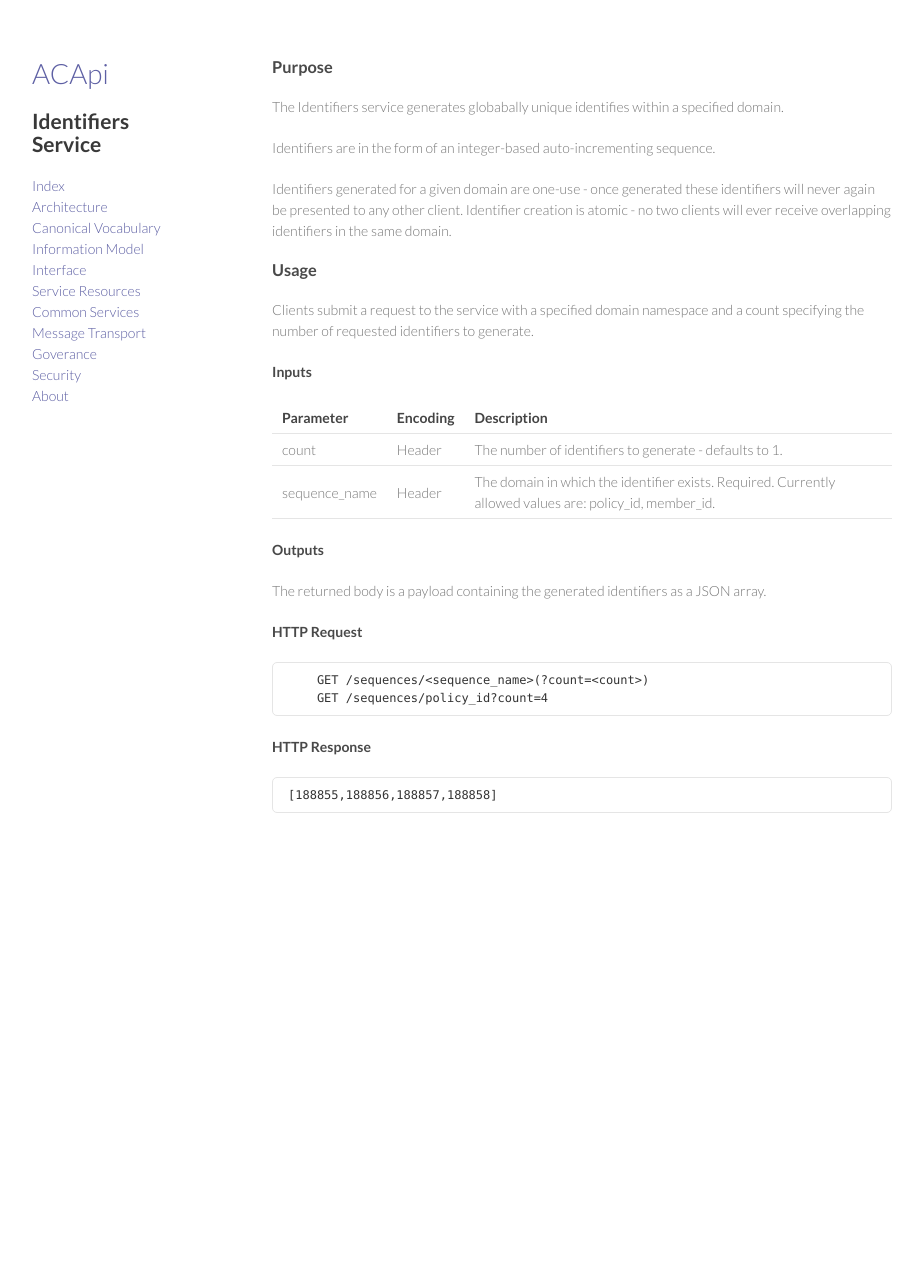
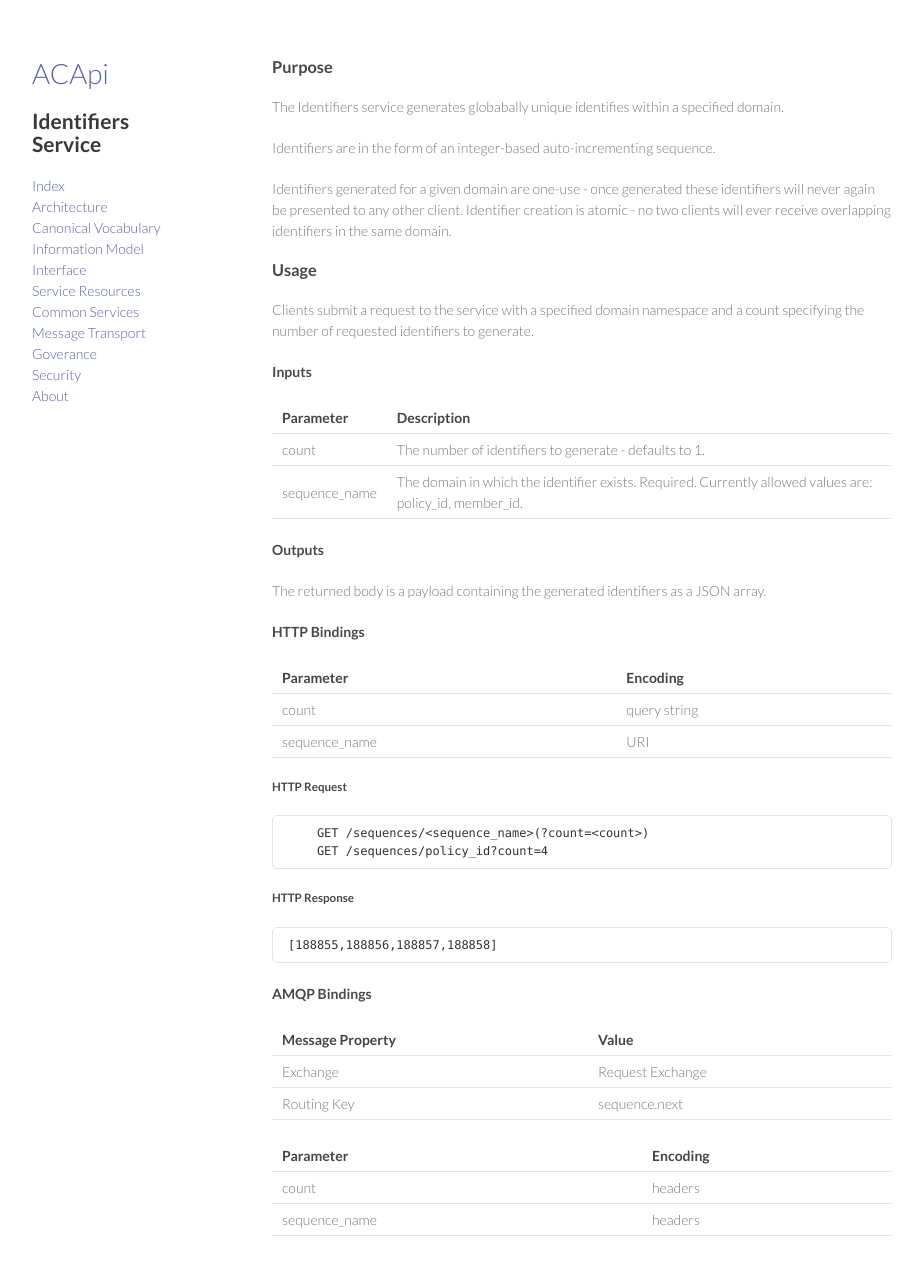
Before and after one commit to dchbx/dchbx.github.io, a Jekyll site: the page built from _commonservices/identifier_generation.md, in a window 1280 px wide and 1306 px high. Shown: the top 1275 px of the window, without its empty margins (178-1101 px from the left). Built offline with Jekyll 4.4.1, drawn with Linux system fonts in a browser that asks for light colours; Markdown is read by kramdown in place of the engine named in the settings.

Commit message:
Adding amqp bindings for identifier generation.

```diff
--- a/_commonservices/identifier_generation.md
+++ b/_commonservices/identifier_generation.md
@@ -17,19 +17,38 @@ Clients submit a request to the service with a specified domain namespace and a
 
 #### Inputs
 
-| Parameter | Encoding | Description |
-| ------ | ----------- | ----- |
-| count | Header | The number of identifiers to generate - defaults to 1. |
-| sequence_name | Header | The domain in which the identifier exists.  Required.  Currently allowed values are: policy_id, member_id. |
+| Parameter | Description |
+| --------- | ----------- |
+| count | The number of identifiers to generate - defaults to 1. |
+| sequence_name | The domain in which the identifier exists.  Required.  Currently allowed values are: policy_id, member_id. |
 
 #### Outputs
 The returned body is a payload containing the generated identifiers as a JSON array.
 
-#### HTTP Request
+#### HTTP Bindings
+
+| Parameter | Encoding |
+| --------- | -------- |
+| count | query string |
+| sequence_name | URI |
+
+##### HTTP Request
 
         GET /sequences/<sequence_name>(?count=<count>)
         GET /sequences/policy_id?count=4
 
-#### HTTP Response
+##### HTTP Response
 
 	[188855,188856,188857,188858]
+
+#### AMQP Bindings
+
+| Message Property | Value |
+| --- | ----- |
+| Exchange | Request Exchange |
+| Routing Key | sequence.next |
+
+| Parameter | Encoding |
+| --------- | -------- |
+| count | headers |
+| sequence_name | headers |
```
